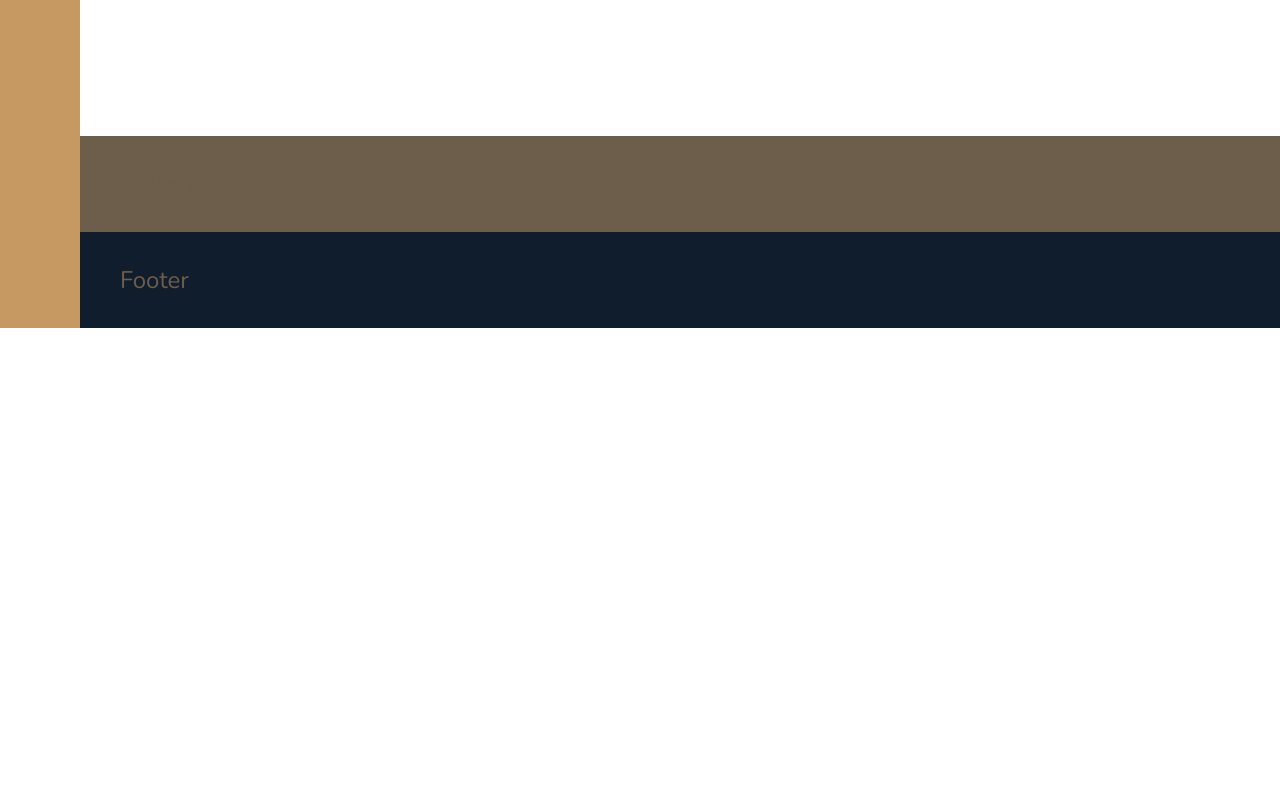
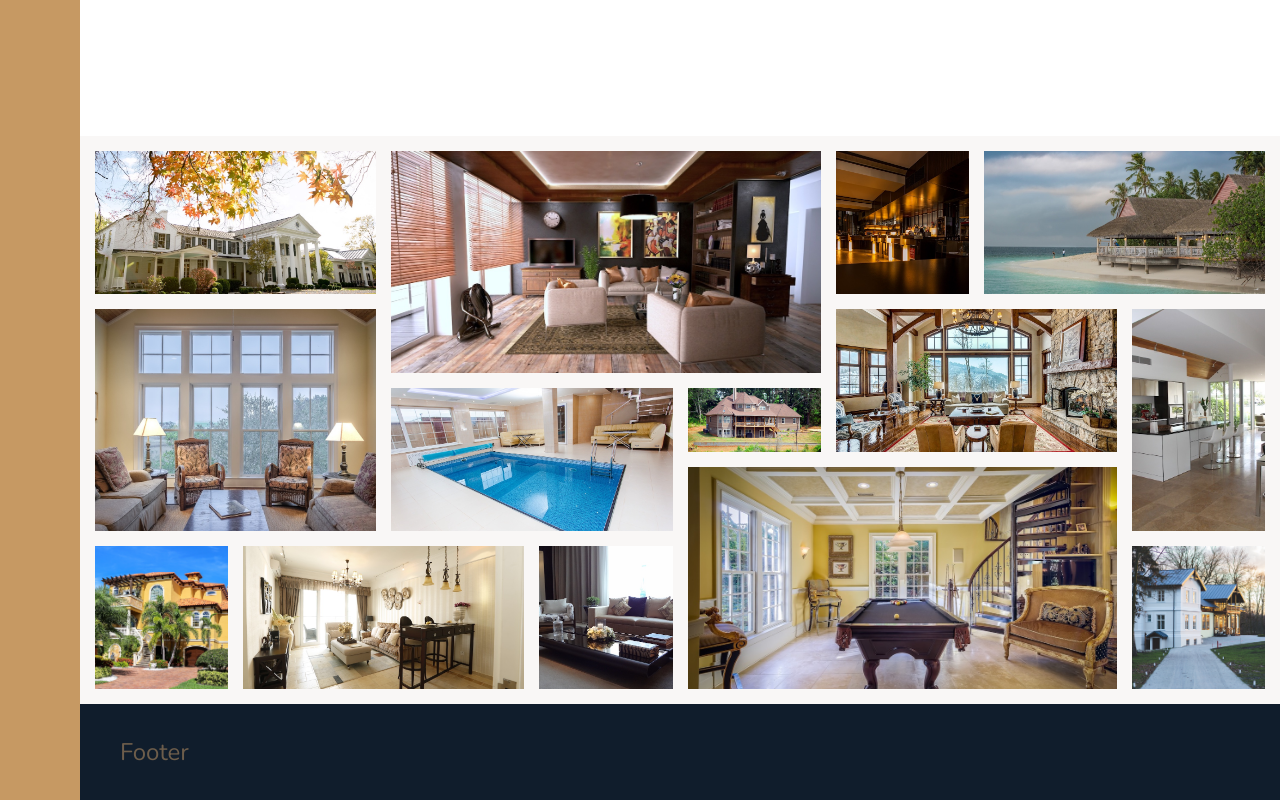
Before and after one commit to michalosinski91/nexter, a website: page index.html in a window 1280 px wide. Shown: the part 3091-3891 px from the top of the page. Before the commit the page ends 3419 px from the top, so only its background shows below. Drawn offline with nearby package versions, Linux system fonts and the light colour scheme.

Commit message:
gallery section styled

```diff
--- a/index.html
+++ b/index.html
@@ -293,7 +293,70 @@
         <button class="btn home__btn">Contact realtor</button>
       </div>
     </section>
-    <section class="gallery">Gallery</section>
+    <section class="gallery">
+      <figure class="gallery__item gallery__item--1">
+        <img src="img/gal-1.jpeg" alt="Gallery image 1" class="gallery__img" />
+      </figure>
+      <figure class="gallery__item gallery__item--2">
+        <img src="img/gal-2.jpeg" alt="Gallery image 2" class="gallery__img" />
+      </figure>
+      <figure class="gallery__item gallery__item--3">
+        <img src="img/gal-3.jpeg" alt="Gallery image 3" class="gallery__img" />
+      </figure>
+      <figure class="gallery__item gallery__item--4">
+        <img src="img/gal-4.jpeg" alt="Gallery image 4" class="gallery__img" />
+      </figure>
+      <figure class="gallery__item gallery__item--5">
+        <img src="img/gal-5.jpeg" alt="Gallery image 5" class="gallery__img" />
+      </figure>
+      <figure class="gallery__item gallery__item--6">
+        <img src="img/gal-6.jpeg" alt="Gallery image 6" class="gallery__img" />
+      </figure>
+      <figure class="gallery__item gallery__item--7">
+        <img src="img/gal-7.jpeg" alt="Gallery image 7" class="gallery__img" />
+      </figure>
+      <figure class="gallery__item gallery__item--8">
+        <img src="img/gal-8.jpeg" alt="Gallery image 8" class="gallery__img" />
+      </figure>
+      <figure class="gallery__item gallery__item--9">
+        <img src="img/gal-9.jpeg" alt="Gallery image 9" class="gallery__img" />
+      </figure>
+      <figure class="gallery__item gallery__item--10">
+        <img
+          src="img/gal-10.jpeg"
+          alt="Gallery image 10"
+          class="gallery__img"
+        />
+      </figure>
+      <figure class="gallery__item gallery__item--11">
+        <img
+          src="img/gal-11.jpeg"
+          alt="Gallery image 11"
+          class="gallery__img"
+        />
+      </figure>
+      <figure class="gallery__item gallery__item--12">
+        <img
+          src="img/gal-12.jpeg"
+          alt="Gallery image 12"
+          class="gallery__img"
+        />
+      </figure>
+      <figure class="gallery__item gallery__item--13">
+        <img
+          src="img/gal-13.jpeg"
+          alt="Gallery image 13"
+          class="gallery__img"
+        />
+      </figure>
+      <figure class="gallery__item gallery__item--14">
+        <img
+          src="img/gal-14.jpeg"
+          alt="Gallery image 14"
+          class="gallery__img"
+        />
+      </figure>
+    </section>
     <footer class="footer">Footer</footer>
   </body>
 </html>
--- a/sass/_gallery.scss
+++ b/sass/_gallery.scss
@@ -1,4 +1,89 @@
 .gallery {
-  background-color: $color-grey-dark-2;
+  background-color: $color-grey-light-1;
   grid-column: full-start / full-end;
+
+  display: grid;
+  grid-template-columns: repeat(8, 1fr);
+  grid-template-rows: repeat(7, 5vw);
+  gap: 1.5rem;
+  padding: 1.5rem;
+
+  &__item {
+    &--1 {
+      grid-row: 1 / 3;
+      grid-column: 1 / 3;
+    }
+
+    &--2 {
+      grid-row: 1 / 4;
+      grid-column: 3 / 6;
+    }
+
+    &--3 {
+      grid-row: 1 / 3;
+      grid-column: 6 / 7;
+    }
+
+    &--4 {
+      grid-row: 1 / 3;
+      grid-column: 7 / 9;
+    }
+
+    &--5 {
+      grid-row: 3 / 6;
+      grid-column: 1 / 3;
+    }
+
+    &--6 {
+      grid-row: 4 / 6;
+      grid-column: 3 / 5;
+    }
+
+    &--7 {
+      grid-row: 4 / 5;
+      grid-column: 5 / 6;
+    }
+
+    &--8 {
+      grid-row: 3 / 5;
+      grid-column: 6 / 8;
+    }
+
+    &--9 {
+      grid-row: 3 / 6;
+      grid-column: 8 / 9;
+    }
+
+    &--10 {
+      grid-row: 6 / 8;
+      grid-column: 1 / 2;
+    }
+
+    &--11 {
+      grid-row: 6 / 8;
+      grid-column: 2 / 4;
+    }
+
+    &--12 {
+      grid-row: 6 / 8;
+      grid-column: 4 / 5;
+    }
+
+    &--13 {
+      grid-row: 5 / 8;
+      grid-column: 5 / 8;
+    }
+
+    &--14 {
+      grid-row: 6 / 8;
+      grid-column: 8 / 9;
+    }
+  }
+
+  &__img {
+    width: 100%;
+    height: 100%;
+    object-fit: cover;
+    display: block;
+  }
 }
```
Also changed, not shown: css/style.css.
